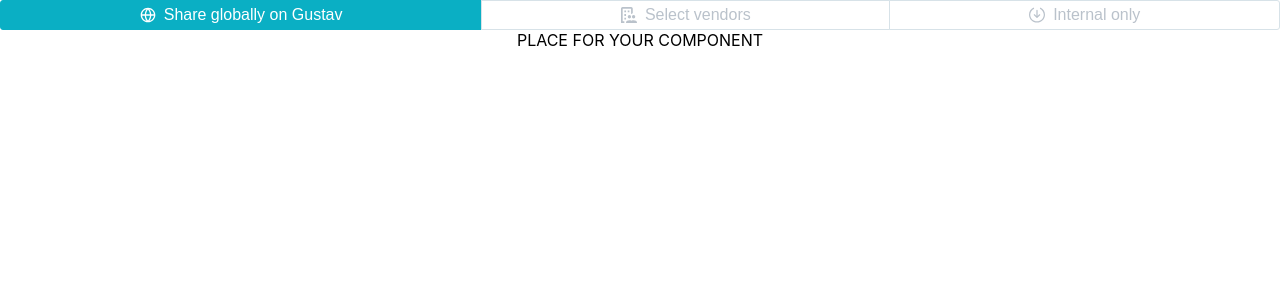
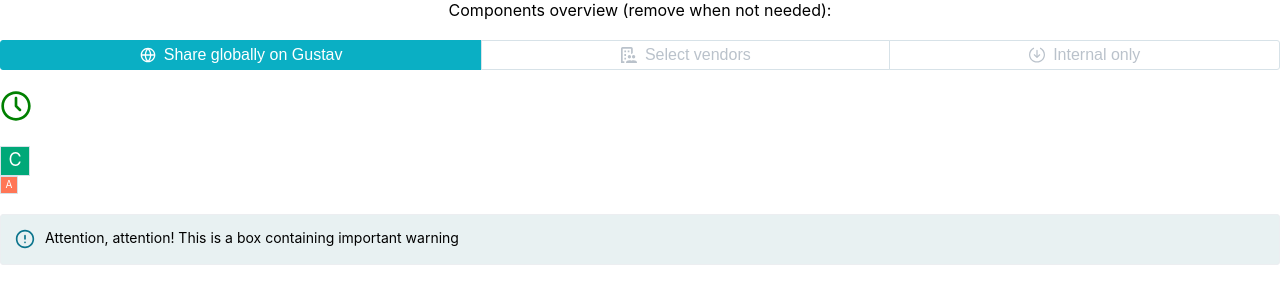
Before and after one commit to mrhanti/coding-task, a React (Create React App) app: page / in a window 1280 px wide. Shown: the top 304 px of the page. Built offline with nearby package versions, Linux system fonts and the light colour scheme.

Commit message:
Showcase components

```diff
--- a/src/App.js
+++ b/src/App.js
@@ -16,8 +16,18 @@ function App() {
 
   return (
     <div className="App">
+      Components overview (remove when not needed):
+      <br />
+      <br />
       <Toggle options={toggleOptions} active={scope} onChange={setScope} />
-      PLACE FOR YOUR COMPONENT
+      <br />
+      <div style={{ width: '32px' }}><Icon icon="clock" color="green" /></div>
+      <br />
+      <Logo name="Company" size="large" />
+      <Logo name="Another company" size="small" />
+      <br />
+      <InfoBox text="Attention, attention! This is a box containing important warning" icon="warning" />
+      <br />
     </div>
   );
 }
```
Also changed, not shown: 1 other file (tests, documents, lock files or other folders).
